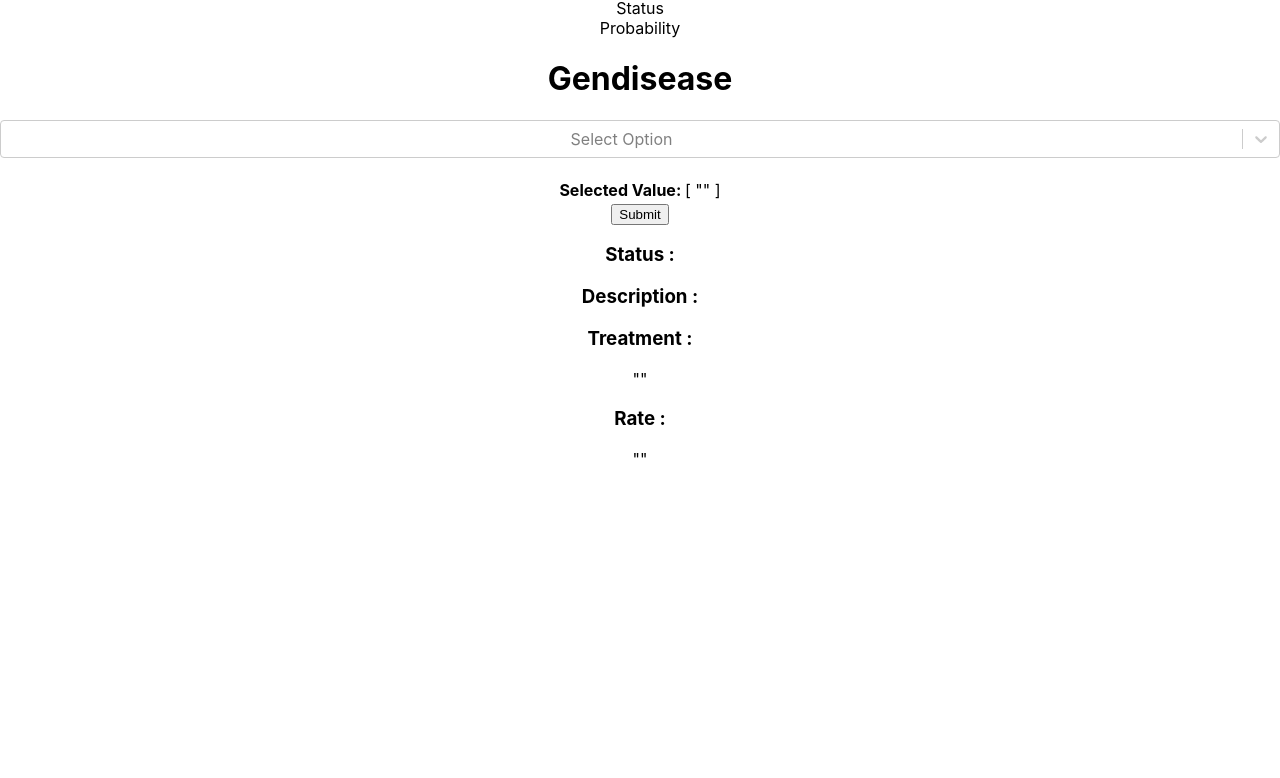
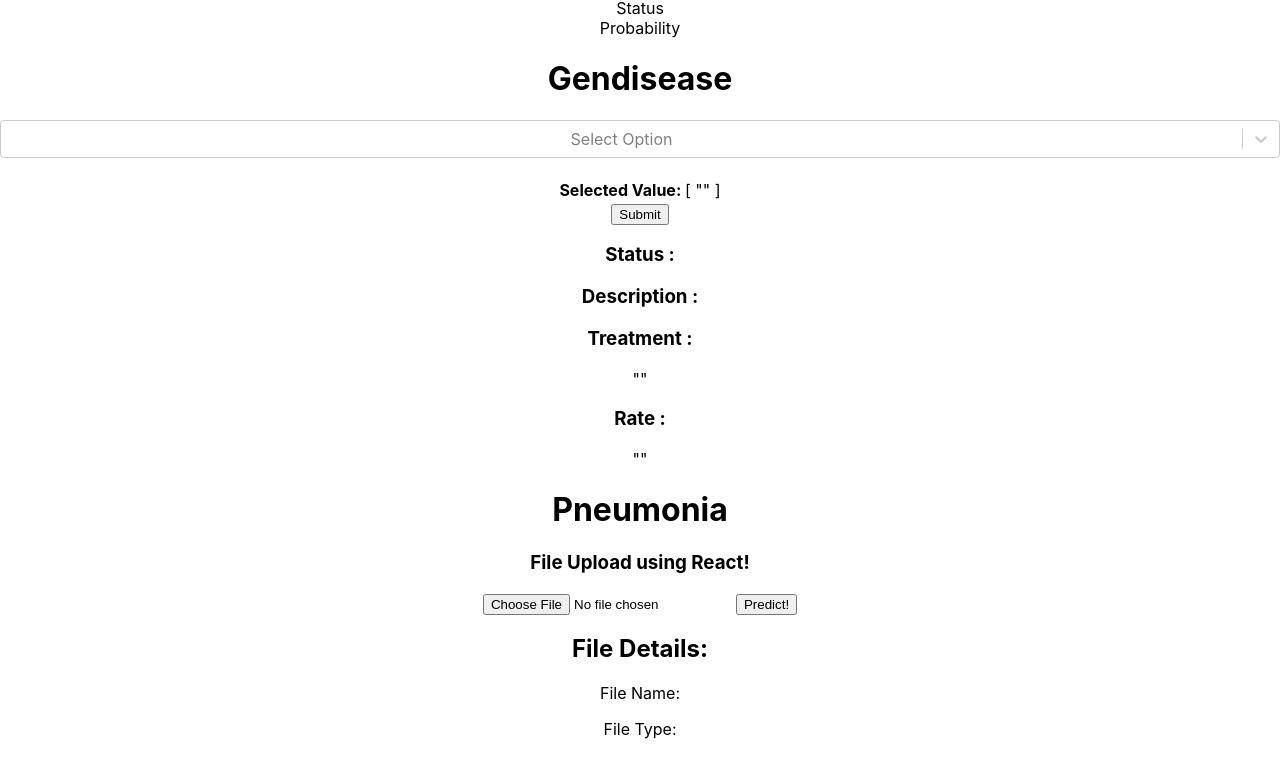
Before and after one commit to SmitMehta50/healthcare_app, a React (Create React App) app: page / in a window 1280 px wide. Shown: the part 294-1072 px from the top of the page. Before the commit the page ends 800 px from the top, so only its background shows below. Built offline with nearby package versions, Linux system fonts and the light colour scheme.

Commit message:
pneumonia.js done

```diff
--- a/src/App.js
+++ b/src/App.js
@@ -3,6 +3,8 @@ import './App.css';
 import Diabetes from './Diabetes';
 import Heart from './Heart';
 import Gendisease from './Gendisease';
+import Pneumonia from './Pneumonia'
+// import Test from './test';
 
 function App() {
   return (
@@ -11,6 +13,8 @@ function App() {
       <Diabetes/>
       <Heart/>
       <Gendisease/>
+      <Pneumonia/>
+      {/* <Test/> */}
     </div>
   );
 }
--- /dev/null
+++ b/src/Pneumonia.js
@@ -0,0 +1,92 @@
+import axios from 'axios';
+import React, { useState, useEffect } from 'react'
+
+function Pneumonia() {
+    const [selectedfile, setSelectedfile] = useState([]);
+    const [message, setMessage] = useState("");
+    const [imageURL, setImageURL] = useState([]);
+
+    useEffect(()=>{
+        if (selectedfile.length < 1) return;
+        const newImageUrl = (URL.createObjectURL(selectedfile))
+        // selectedfile.forEach(image => newImageUrl.push(URL.createObjectURL(image)));
+        setImageURL(newImageUrl);
+    }, [selectedfile]);
+
+    const onFileChange =  (e) => {
+        setSelectedfile(e.target.files[0])
+    }
+
+    const onFileUpload = async (e) => {
+        e.preventDefault();
+
+        const formData = new FormData();
+
+        formData.append(
+            "file",
+            selectedfile,
+            selectedfile.name
+        );
+
+        console.log(selectedfile)
+
+        await axios.post("https://pneumoniaapi.herokuapp.com/", formData)
+        .then(function(response){
+            console.log(response.data.message)
+            setMessage(response.data.message)
+        })
+    };
+
+    const fileData = () => {
+        if (selectedfile) {
+
+            return (
+            <div>
+                <h2>File Details:</h2>
+
+                <p>File Name: {selectedfile.name}</p>
+
+
+                <p>File Type: {selectedfile.type}</p>
+
+                {/* {imageURL.map(imageSrc => <img src={imageSrc}/>)} */}
+                <img src={imageURL}/>
+                <p>{message}</p>
+
+
+                {/* <p>
+                    Last Modified:{" "}
+                    {selectedfile.lastModifiedDate.toDateString()}
+                </p> */}
+
+            </div>
+            );
+        } else {
+            return (
+            <div>
+                <br />
+                <h4>Choose before Pressing the Upload button</h4>
+            </div>
+            );
+        }
+        };
+
+  return (
+    <div>
+        <h1>Pneumonia</h1>
+
+			<h3>
+			File Upload using React!
+			</h3>
+			<div>
+				<input type="file" onChange={onFileChange} />
+				<button onClick={onFileUpload}>
+				Predict!
+				</button>
+			</div>
+		{fileData()}
+    </div>
+  )
+}
+
+export default Pneumonia
```
Also changed, not shown: src/test.js (+43 -21 lines).
